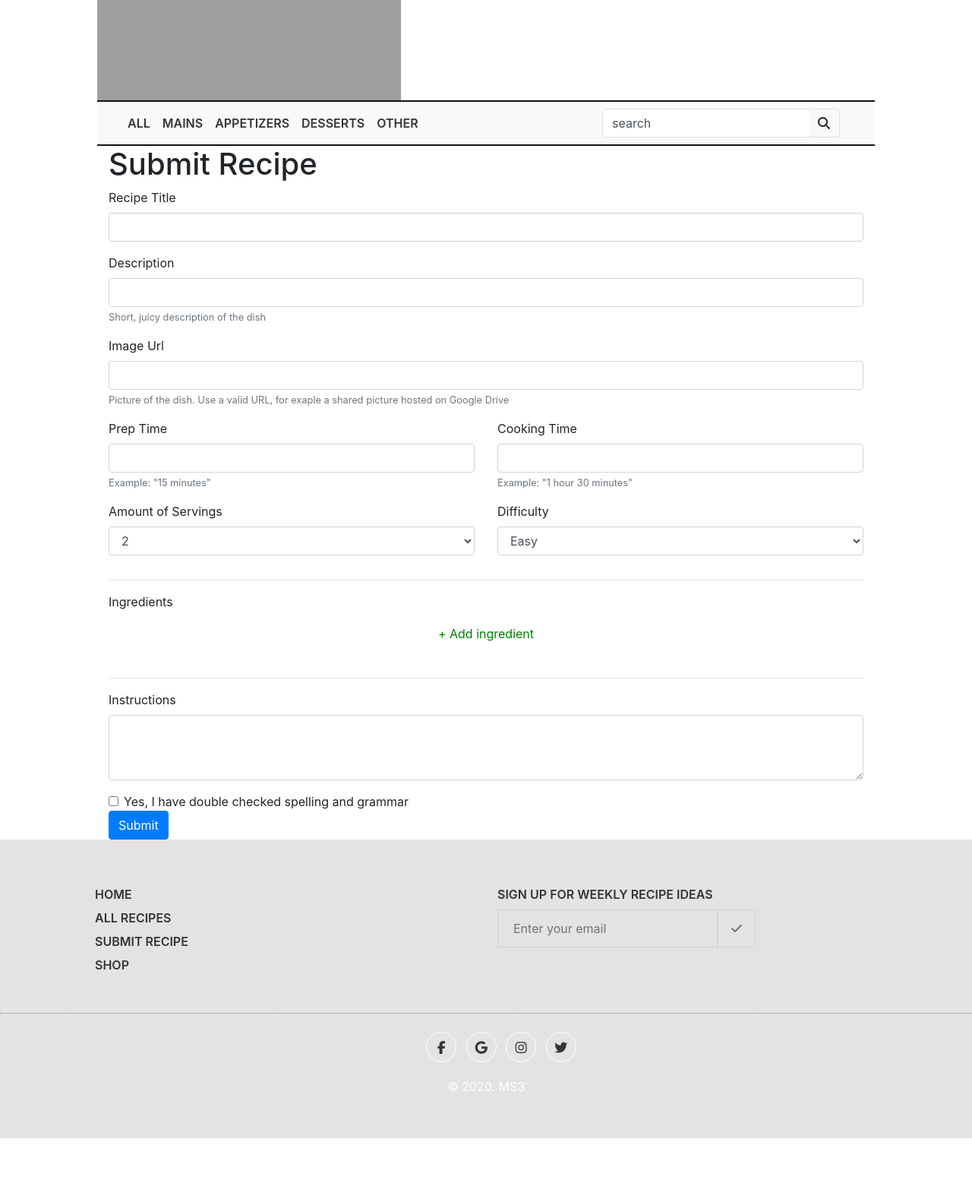
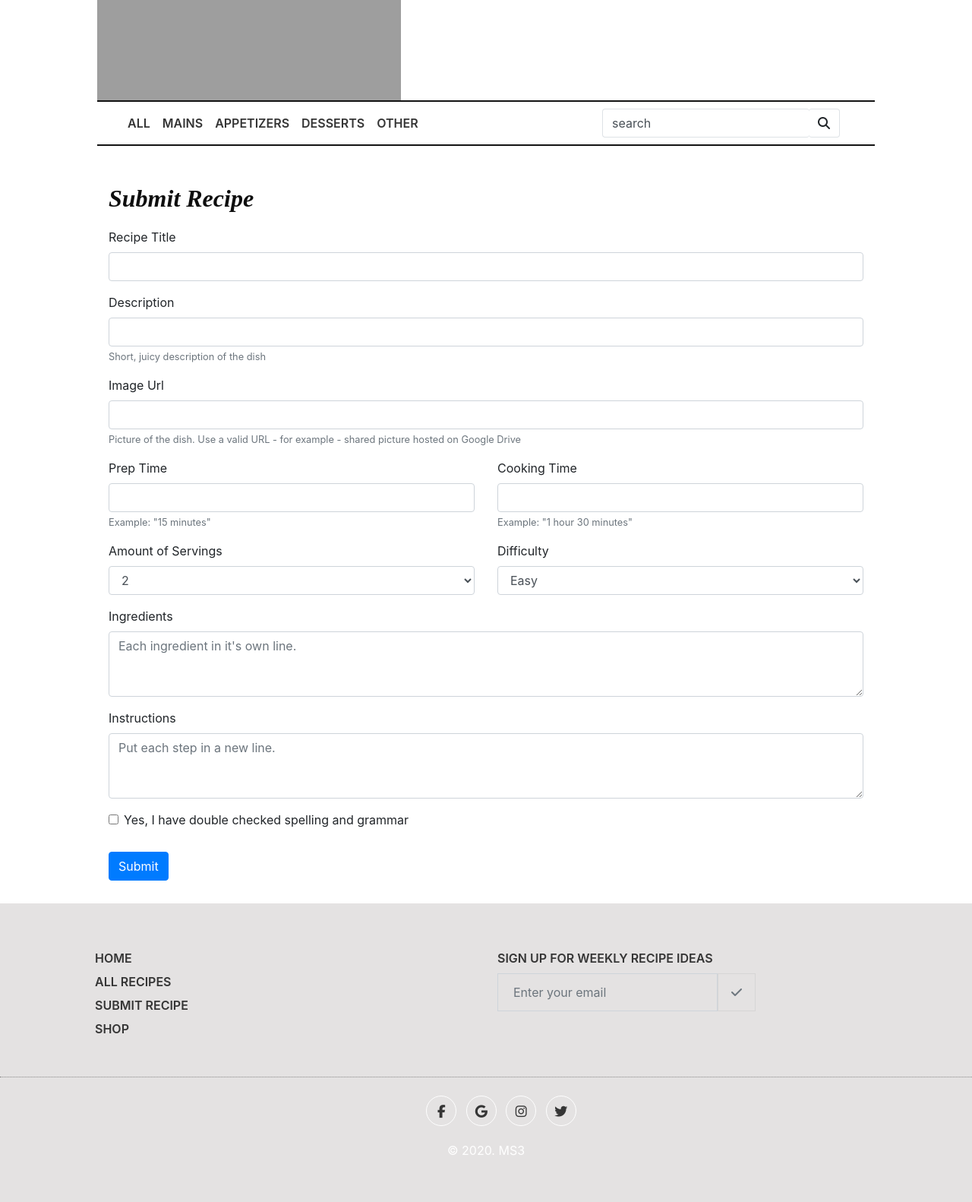
Before and after one commit to sabinemm/recipe-site-ms3, a Flask app: page /submit_recipe in a window 1280 px wide. Shown: the part 204-1786 px from the top of the page at 76% size. Before the commit the page ends 1702 px from the top, so only its background shows below. Run offline with Flask 2, Linux system fonts and the light colour scheme; some libraries are stand-ins or nearby versions; some web fonts are replaced; grey boxes are pictures that could not be loaded.

Commit message:
removed dynamic input fields and simplified

```diff
--- a/static/js/main.js
+++ /dev/null
@@ -1,15 +0,0 @@
-//Clone the hidden element and shows it
-$('.add-one').click(function () {
-    $('.dynamic-element').first().clone().appendTo('.dynamic-stuff').show();
-    attach_delete();
-});
-
-
-//Attach functionality to delete buttons
-function attach_delete() {
-    $('.delete').off();
-    $('.delete').click(function () {
-        console.log("click");
-        $(this).closest('.form-group').remove();
-    });
-}
--- a/static/stylesheets/style.css
+++ b/static/stylesheets/style.css
@@ -22,9 +22,18 @@ body {
     font-family: 'Arimo', sans-serif;
   }
 
-.wrapp {
-    padding-left: 10%;
-    padding-right: 10%;
+
+@media (max-width: 767.98px) {
+    .wrapp {
+        padding-left: 3%;
+        padding-right: 3%;
+    }
+}
+@media (min-width: 768px) {
+    .wrapp {
+        padding-left: 10%;
+        padding-right: 10%;
+    }
 }
 
 a {
@@ -143,19 +152,6 @@ background-color: rgb(228, 226, 226);
 	opacity: .9;
 }
 .newsletter_form ::-webkit-input-placeholder {
-    /* Chrome/Opera/Safari */
-    color: #fff;
-    opacity: 1
-}
-
-.newsletter_form ::-moz-placeholder {
-    /* Firefox 19+ */
-    color: #fff;
-    opacity: 1
-}
-
-.newsletter_form :-moz-placeholder {
-    /* Firefox 18- */
     color: #fff;
     opacity: 1
 }
@@ -216,7 +212,7 @@ ul {
 }
 
 .recipe-headline p {
-    font-size: 14px;
+    font-size: 1rem;
     color: #a4a4a4;
 }
 
@@ -224,7 +220,7 @@ ul {
     font-family: linotype-didot, serif;
     font-weight: 700;
     font-style: italic;
-    font-size: 36px;
+    font-size: 2rem;
     color: rgb(14, 14, 14);
     margin-top: 50px;
     margin-bottom: 20px;
@@ -235,7 +231,7 @@ ul {
     text-align: center;
 }
 .recipe-info h6 {
-    font-size: 15px;
+    font-size: 1rem;
     font-weight: 700;
     margin-top: 30px;
  }
@@ -249,7 +245,7 @@ ul {
     font-family: linotype-didot, serif;
     font-weight: 700;
     font-style: italic;
-    font-size: 18px;
+    font-size: 1.2rem;
     margin: 50px 0px 50px;
     color: #474747;
     text-align: center;
@@ -262,8 +258,6 @@ ul {
 
 .single-preparation-step h4 {
     color: #474747;
-    -webkit-box-flex: 0;
-    -ms-flex: 0 0 60px;
     flex: 0 0 60px;
     max-width: 60px;
     width: 60px;
@@ -282,37 +276,6 @@ ul {
     margin-bottom: 100px;
 }
 
-/* form */
-
-  .add-one{
-    color:green;
-    text-align:center;
-    cursor:pointer;
-    margin-top:10px;
-  }
-
-  .delete{
-    color:white;
-    background-color:rgb(231, 76, 60);
-    text-align:center;
-    margin-top:6px;
-    font-weight:700;
-    border-radius:5px;
-    min-width:20px;
-    cursor:pointer;
-  }
-
-  #singlebutton{
-    width:100%;
-    margin-top:20px;
-  }
-
-  .title{
-    text-align:center;
-    font-size:40px;
-    margin-bottom:40px;
-  }
-
-  .dynamic-element{
-    margin-bottom:0px;
-  }
+.form-check , .btn-primary {
+    margin-bottom: 30px;
+}
--- a/templates/base.html
+++ b/templates/base.html
@@ -35,7 +35,7 @@
 
         <!---MAIN NAV-->
 
-        <nav class="navbar navbar-expand-lg navbar-light bg-light">
+        <nav class="navbar navbar-expand-lg navbar-light">
             <a class="navbar-brand" href="#"></a>
             <button class="navbar-toggler" type="button" data-toggle="collapse" data-target="#navbarSupportedContent"
                 aria-controls="navbarSupportedContent" aria-expanded="false" aria-label="Toggle navigation">
--- a/templates/recipe.html
+++ b/templates/recipe.html
@@ -31,7 +31,7 @@
             <p>{{rec.serves}} servings</p>
         </div>
         <div class="col-3">
-            <h6>DIFFICULTY</h6>
+            <h6>DIFFICULTY:</h6>
             <p>{{rec.difficulty}}</p>
         </div>
     </div>
--- a/templates/submit_recipe.html
+++ b/templates/submit_recipe.html
@@ -1,6 +1,8 @@
 {% extends 'base.html' %} {% block content %}
-<h1>Submit Recipe</h1>
 
+<div class="recipe-headline">
+    <h2>Submit Recipe</h2>
+</div>
 
 <form>
     <div class="form-group">
@@ -15,7 +17,8 @@
     <div class="form-group">
         <label for="">Image Url</label>
         <input type="" class="form-control" id="" aria-describedby="recipe description">
-        <small id="" class="form-text text-muted">Picture of the dish. Use a valid URL, for exaple a shared picture
+        <small id="" class="form-text text-muted">Picture of the dish. Use a valid URL
+            - for example - shared picture
             hosted on Google Drive</small>
     </div>
 
@@ -61,49 +64,26 @@
         </div>
     </div>
 
-    <hr>
-    <div class="ingredients">
-        <!-- HIDDEN DYNAMIC ELEMENT TO CLONE -->
-        <!-- you can replace it with any other elements -->
-        <label for="exampleFormControlTextarea1">Ingredients</label>
-        <div class="form-group dynamic-element" style="display:none">
-            <div class="row">
-                <!-- Replace these fields -->
-                <div class="form-group col-11">
-                    <textarea class="form-control" id="exampleFormControlTextarea1" rows="1"></textarea>
-                </div>
-                <!-- End of fields-->
-                <div class="col-1">
-                    <p class="delete">x</p>
-                </div>
-            </div>
-        </div>
-        <!-- END OF HIDDEN ELEMENT -->
-
-        <div class="dynamic-stuff">
-            <!-- Dynamic element will be cloned here -->
-            <!-- You can call clone function once if you want it to show it a first element-->
-        </div>
-
-        <!-- Button -->
-        <div class="form-group">
-            <div class="row">
-                <div class="col-md-12">
-                    <p class="add-one">+ Add ingredient</p>
-                </div>
+    <div class="form-group">
+        <div class="row">
+            <div class="col-md-12">
+                <label for="exampleFormControlTextarea1">Ingredients</label>
+                <textarea class="form-control" id="exampleFormControlTextarea1" rows="3"
+                    placeholder="Each ingredient in it's own line."></textarea>
             </div>
         </div>
     </div>
-    <hr>
 
     <div class="form-group">
         <div class="row">
             <div class="col-md-12">
                 <label for="exampleFormControlTextarea1">Instructions</label>
-                <textarea class="form-control" id="exampleFormControlTextarea1" rows="3"></textarea>
+                <textarea class="form-control" id="exampleFormControlTextarea1" rows="3"
+                    placeholder="Put each step in a new line."></textarea>
             </div>
         </div>
     </div>
+
     <div class="form-check">
         <input type="checkbox" class="form-check-input" id="exampleCheck1">
         <label class="form-check-label" for="exampleCheck1">Yes, I have double checked spelling and grammar</label>
@@ -112,5 +92,5 @@
 
 </form>
 
-<script src="{{ url_for('static', filename='js/main.js') }}"></script>
+
 {% endblock %}
```
